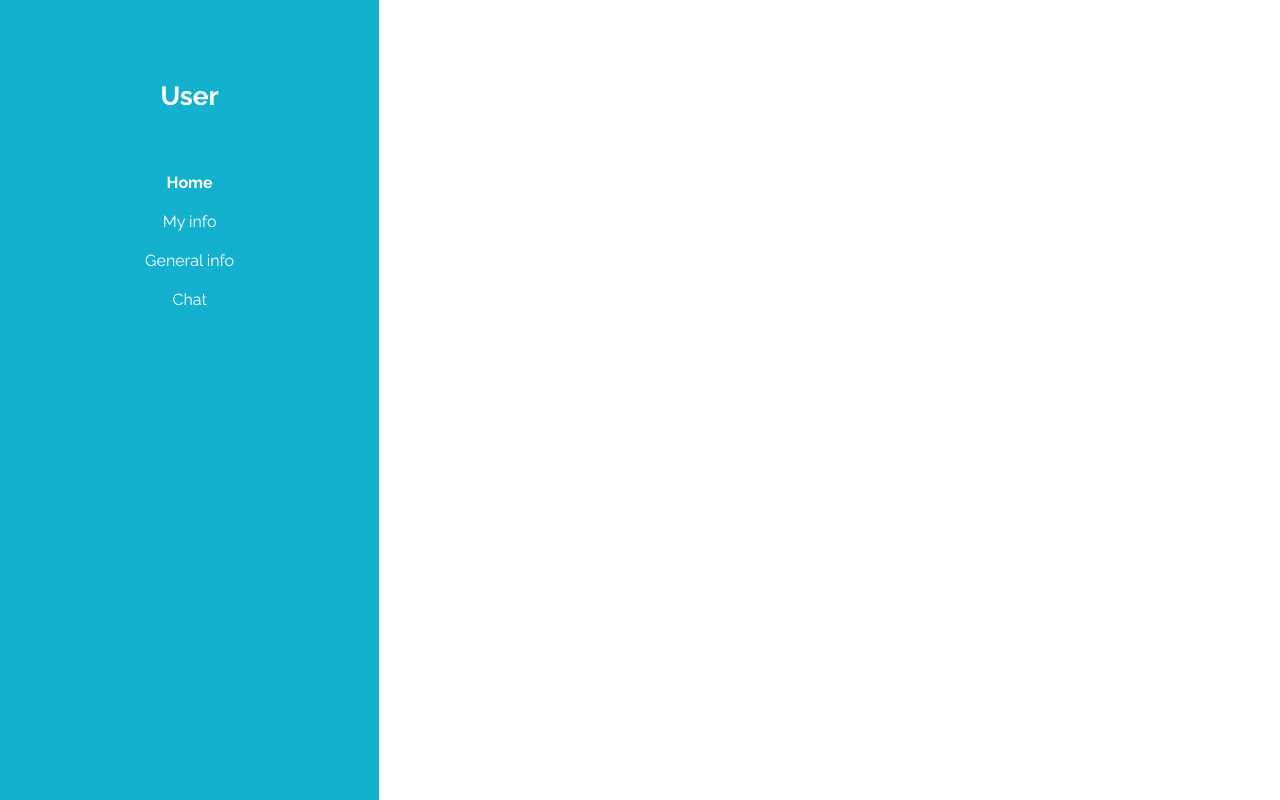
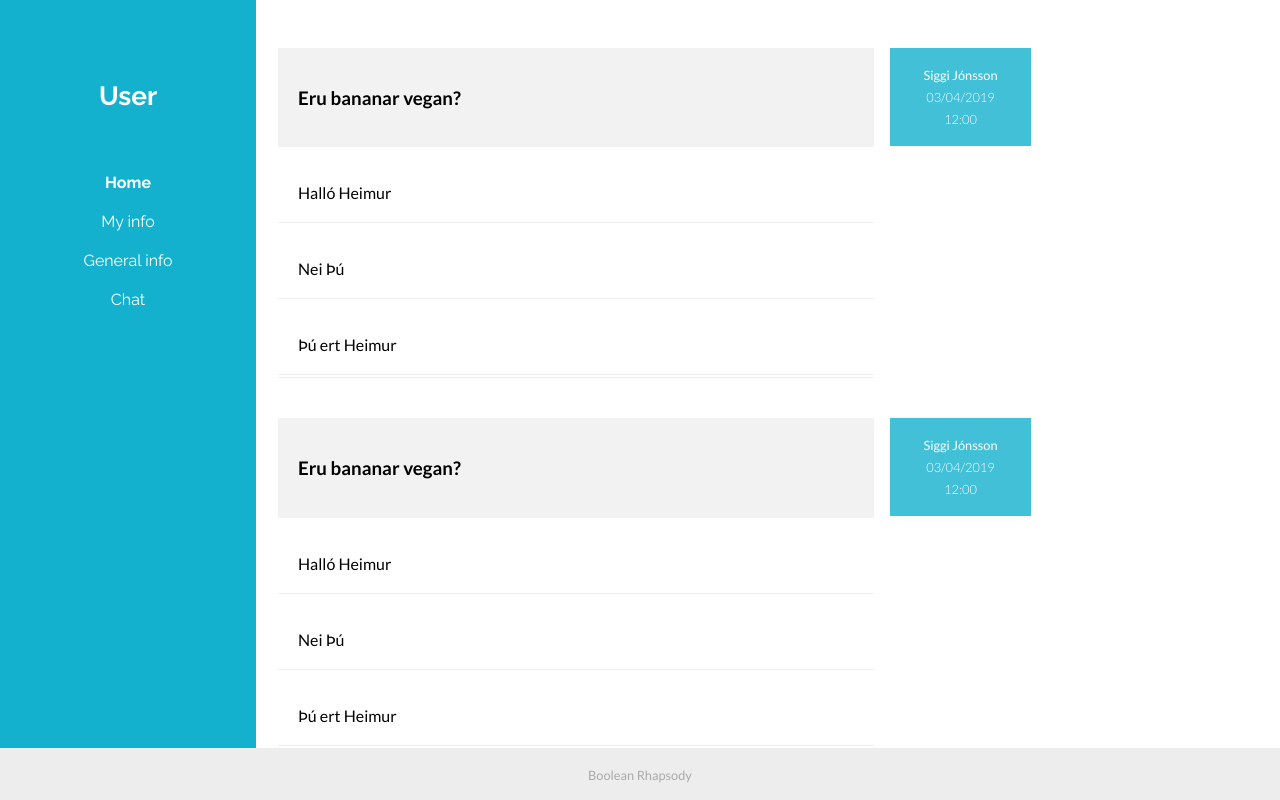
Before and after one commit to Floki-Thorleifs/Medgongukonur, a React (Create React App) app: page / in a window 1280 px wide. Shown: the top 800 px of the page. Built offline with nearby package versions, Linux system fonts and the light colour scheme.

Commit message:
css fyrir chat, FULLLLT

```diff
--- a/src/App.js
+++ b/src/App.js
@@ -4,6 +4,7 @@ import Helmet from 'react-helmet';
 import { Route, Switch, withRouter } from 'react-router-dom'
 
 import Home from './routes/home';
+import Chat from './routes/home';
 
 class App extends Component {
   render() {
@@ -14,6 +15,7 @@ class App extends Component {
         <div>
           <Switch location={this.props.location}>
             <Route path="/" exact component={Home} />
+            <Route path="/chat" component={Chat} />
           </Switch>
         </div>
 
--- a/src/App.scss
+++ b/src/App.scss
@@ -14,22 +14,18 @@
 html { /* stylelint-disable-line */
   box-sizing: border-box;
   overflow-x: hidden;
-  overflow-y: scroll;x
-
+  overflow-y: scroll;
+  height: 100%;
   font-family: $font-main;
   font-size: 16px;
+}
+
+body {
+  min-height: 100%;
+  position: relative;
+  padding-bottom: 6.5%;
 }
 
 img { /* stylelint-disable-line */
   max-width: 100%;
 }
-
-h3 {
-  background: green;
-  color: yellow;
-}
-
-a {
-  background: green;
-  color: yellow;
-}
--- a/src/components/footer/Footer.js
+++ b/src/components/footer/Footer.js
@@ -4,7 +4,11 @@ import './Footer.scss';
 
 class Footer extends Component {
   render() {
-    return <footer className="footer">Boolean Rhapsody</footer>;
+    return (
+      <footer className="footer">
+        <p>Boolean Rhapsody</p>
+      </footer>
+    )
   }
 }
 
--- a/src/components/footer/Footer.scss
+++ b/src/components/footer/Footer.scss
@@ -1 +1,16 @@
 @import "../../config.scss";
+
+.footer {
+  position: fixed;
+  left: 0;
+  right: 0;
+  bottom: 0;
+  height: 6.5%;
+  width: 100vw;
+  background: #ededed;
+  color: #aaaaaa;
+  text-align: center;
+  font-family: $font-footer;
+  font-size: 0.8rem;
+  line-height: 1.8rem;
+}
--- a/src/components/post/Post.js
+++ b/src/components/post/Post.js
@@ -21,18 +21,61 @@ class Post extends Component {
           );
         });
         return (
+          <div class="container">
             <div className="postItem">
-            <Link to={data.name} className="postItem__name">
-              {data.name}
+              <Link to={data.name} className="postItem__info">
+                <ul>
+                  <li className="postItem__name">{data.name}</li>
+                  <li>{data.date}</li>
+                  <li>{data.time}</li>
+                </ul>
               </Link>
+              <div className="postItem__post">
+                <div className="postItem__question">
                   <h3 className="postItem__content">{data.content}</h3>
+                </div>
                 <div className="postItem__comments">{comments}</div>
               </div>
+            </div>
+
+            <div className="postItem">
+              <Link to={data.name} className="postItem__info">
+                <ul>
+                  <li className="postItem__name">{data.name}</li>
+                  <li>{data.date}</li>
+                  <li>{data.time}</li>
+                </ul>
+              </Link>
+              <div className="postItem__post">
+                <div className="postItem__question">
+                  <h3 className="postItem__content">{data.content}</h3>
+                </div>
+                <div className="postItem__comments">{comments}</div>
+              </div>
+            </div>
+
+            <div className="postItem">
+              <Link to={data.name} className="postItem__info">
+                <ul>
+                  <li className="postItem__name">{data.name}</li>
+                  <li>{data.date}</li>
+                  <li>{data.time}</li>
+                </ul>
+              </Link>
+              <div className="postItem__post">
+                <div className="postItem__question">
+                  <h3 className="postItem__content">{data.content}</h3>
+                </div>
+                <div className="postItem__comments">{comments}</div>
+              </div>
+            </div>
+          </div >
         );
       }
       return (
+        <div class="container">
           <div className="postItem">
-          <Link to="/" className="postItem__name">
+            <Link to="/" className="postItem__info">
               Unknown
           </Link>
             <h3 className="postItem__content">Question?</h3>
@@ -42,6 +85,7 @@ class Post extends Component {
             </p>
             </div>
           </div>
+        </div>
       );
     }
     return <div>{getAuth()}</div>;
--- a/src/components/post/Post.scss
+++ b/src/components/post/Post.scss
@@ -1 +1,68 @@
 @import "../../config.scss";
+
+.container {
+  display: flex;
+  flex-direction: column;
+  margin-left: 270px;
+}
+
+.postItem {
+  display: flex;
+  flex-direction: row-reverse;
+  justify-content: flex-end;
+  margin-top: 40px;
+  font-family: $font-footer;
+
+  &__post {
+    display: flex;
+    flex-direction: column;
+    min-width: 400px;
+    width: 60%;
+    border-bottom: 1px solid #ededed;
+  }
+
+  &__question {
+    background: #f2f2f2;
+    padding: 20px;
+  }
+
+  &__info {
+    opacity: 0.8;
+    color: $color-sidebar;
+    text-decoration: none;
+    font-size: 0.8rem;
+    font-weight: 200;
+  }
+
+  &__info ul {
+    display: flex;
+    flex-direction: column;
+    background: $accent;
+    padding: 1rem 30px;
+    margin-top: 0;
+    margin-left: 1rem;
+    list-style: none;
+  }
+
+  &__info li {
+    display: flex;
+    flex-direction: row;
+    justify-content: center;
+    margin: 3px;
+  }
+
+  &__name {
+    font-weight: 400;
+  }
+
+  &__comments--single {
+    border-bottom: 1px solid #ededed;
+    padding: 20px;
+    //padding-bottom: 10px;
+    margin-bottom: 2px;
+  }
+}
+
+.postItem:last-child {
+  margin-bottom: 15%;
+}
--- a/src/components/sidebar/Sidebar.js
+++ b/src/components/sidebar/Sidebar.js
@@ -16,14 +16,15 @@ class Sidebar extends Component {
 			}
 			return <h3 className="sidebar__item">User</h3>;
 		}
+
 		return (
 			<div className="sidebar">
 				<div className="sidebar__heading">
 					<h3>{getData()}</h3>
 				</div>
-				<a href="/" alt="Home" className="sidebar__item active">
+				<Link href="/" alt="Home" className="sidebar__item active">
 					Home
-        </a>
+        </Link>
 				<Link to="/" alt="Home" className="sidebar__item">
 					My info
         </Link>
--- a/src/components/sidebar/Sidebar.scss
+++ b/src/components/sidebar/Sidebar.scss
@@ -1,12 +1,11 @@
 @import "../../config.scss";
 
 .sidebar {
-  // position: relative;
-
-
+  position: fixed;
   background: $accent;
-  height: 100vw;
-  width: 30%;
+  height: 100%;
+  width: 20%;
+  min-width: 250px;
   margin-left: -8px;
   margin-top: -8px;
   font-family: $font-heading;
--- a/src/config.scss
+++ b/src/config.scss
@@ -1,16 +1,11 @@
 @import url('https://fonts.googleapis.com/css?family=Lato:300,400,700,900|Open+Sans:400,600,700|Raleway:400,500,700');
-
-/*
-  font-family: 'Open Sans', sans-serif;
-  font-family: 'Lato', sans-serif;
-  font-family: 'Raleway', sans-serif;
-*/
 
 $max-width: 1200px;
 $gutter: 20px;
 
-$font-main:'Open Sans', "Times New Roman", sans-serif;
+$font-main:'Open Sans', sans-serif;
 $font-heading: 'Raleway', sans-serif;
+$font-footer: 'Lato', sans-serif;
 $accent: #13B1CE;
 $color-sidebar: #ffffff;
 
--- a/src/routes/home/Home.js
+++ b/src/routes/home/Home.js
@@ -10,8 +10,10 @@ class Home extends Component {
 		const comments = ['Halló Heimur', 'Nei Þú', 'Þú ert Heimur'];
 		const data = {
 			comments: comments,
-      name: 'Siggi',
-      content: 'Eru bananar vegan?'
+			name: 'Siggi Jónsson ',
+			content: 'Eru bananar vegan?',
+			date: '03/04/2019',
+			time: '12:00'
 		};
 		return (
 			<div>
```
Also changed, not shown: src/routes/home/Chat.js (added, +26 -0 lines). Lines whose indentation alone changed are shown as unchanged.
